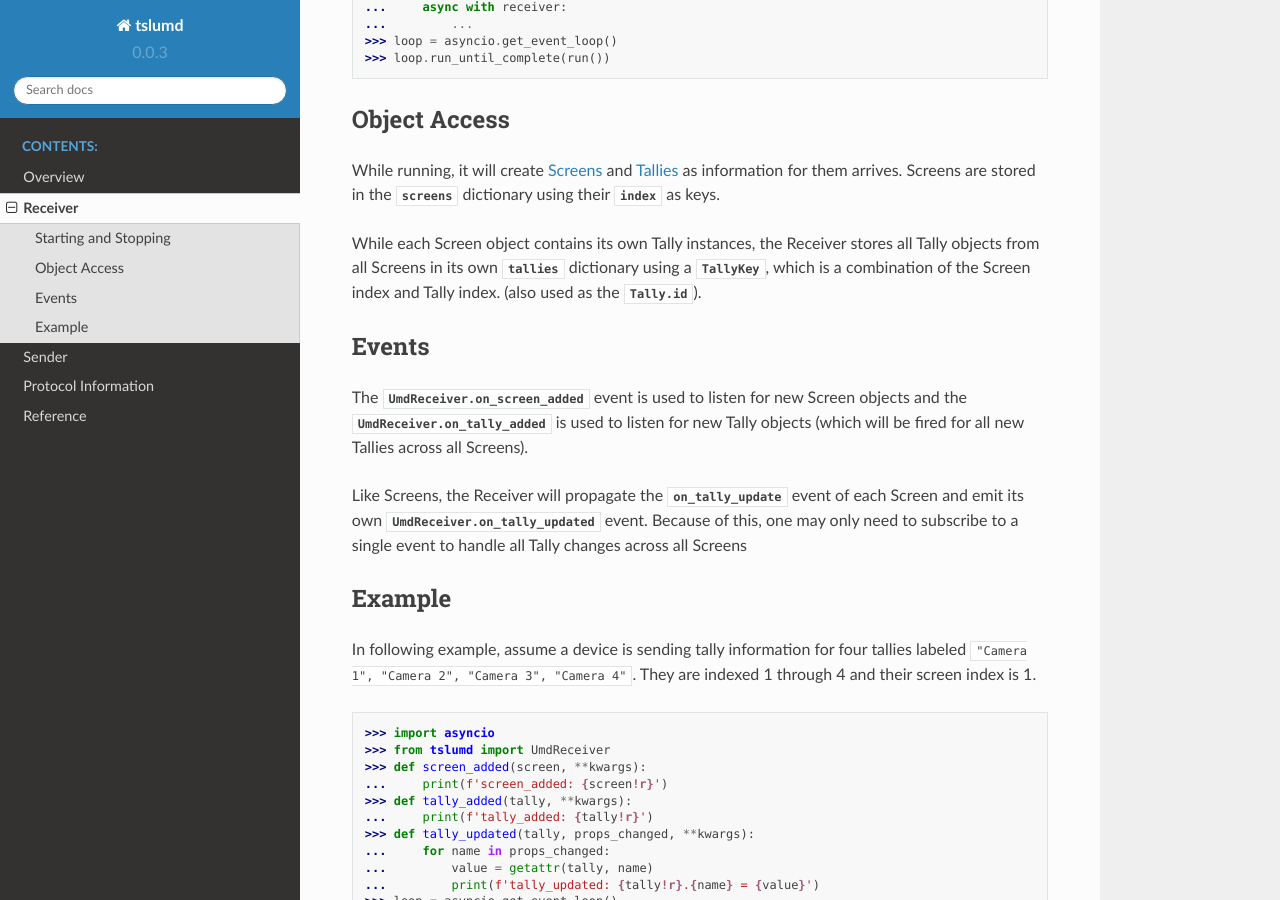
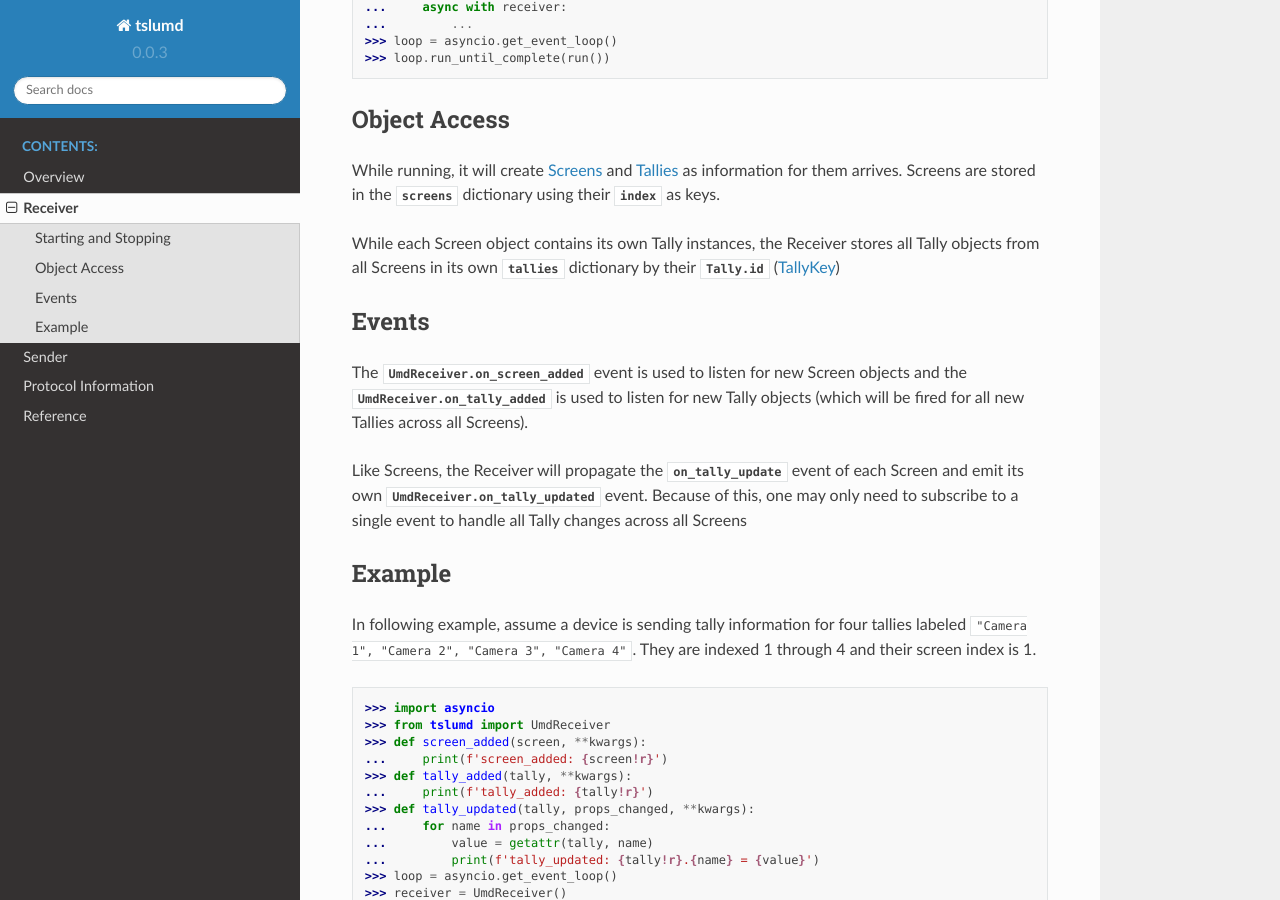
Before and after one commit to nocarryr/tslumd, a Sphinx documentation site: the page built from doc/source/receiver.rst, in a window 1280 px wide and 900 px high, scrolled down 741 px. Built offline with Sphinx 7.4.7 and the Read the Docs theme 2.0.0, drawn with Linux system fonts in a browser that asks for light colours.

Commit message:
Clean up references

```diff
--- a/doc/source/receiver.rst
+++ b/doc/source/receiver.rst
@@ -52,10 +52,8 @@ in the :attr:`~UmdReceiver.screens` dictionary using their
 :attr:`~tslumd.tallyobj.Screen.index` as keys.
 
 While each Screen object contains its own Tally instances, the Receiver stores
-all Tally objects from all Screens in its own
-:attr:`~UmdReceiver.tallies` dictionary
-using a :data:`~tslumd.common.TallyKey`, which is a combination of the Screen
-index and Tally index. (also used as the :attr:`Tally.id <tslumd.tallyobj.Tally.id>`).
+all Tally objects from all Screens in its own :attr:`~UmdReceiver.tallies`
+dictionary by their :attr:`Tally.id <tslumd.tallyobj.Tally.id>` (:term:`TallyKey`)
 
 
 Events
```
